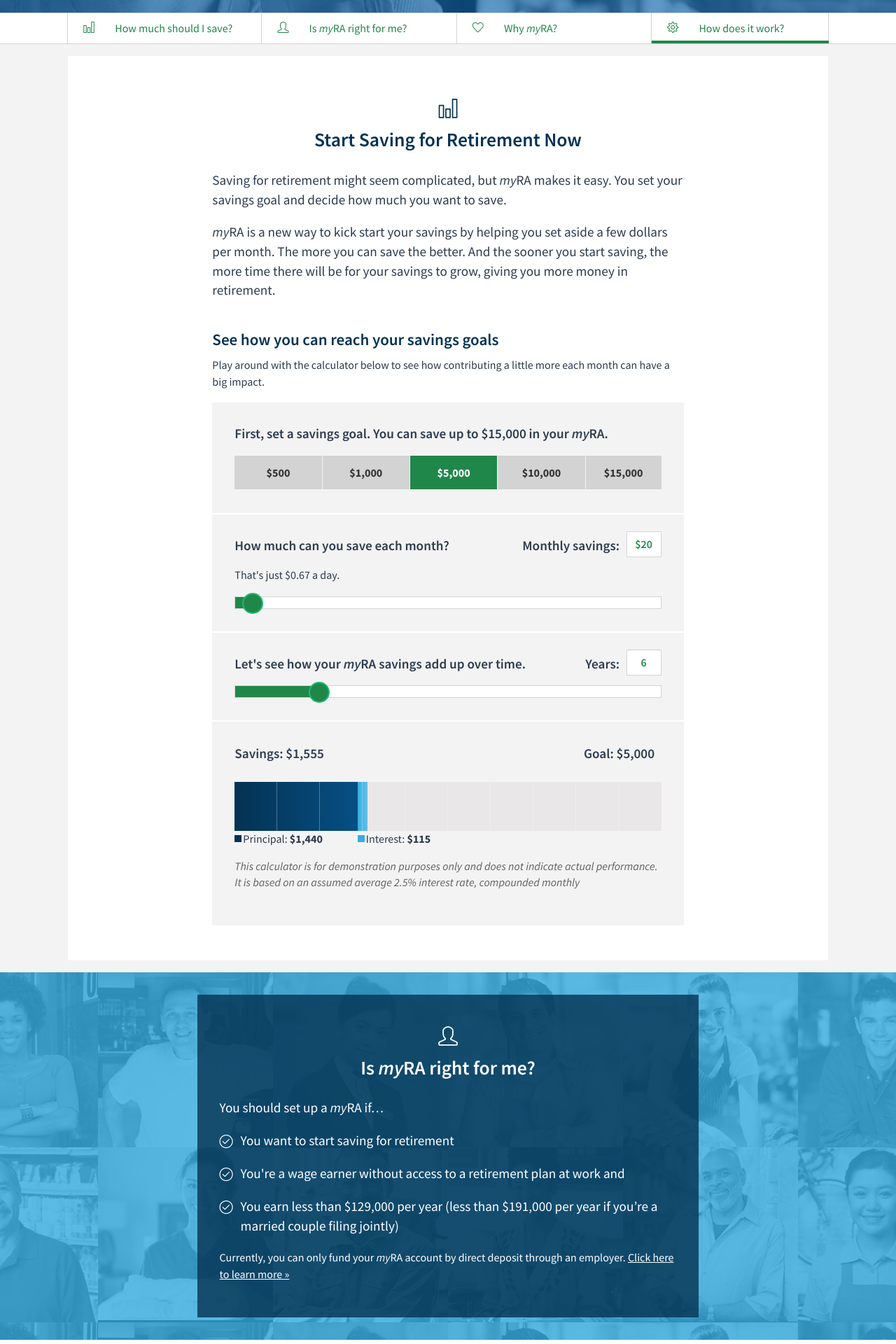
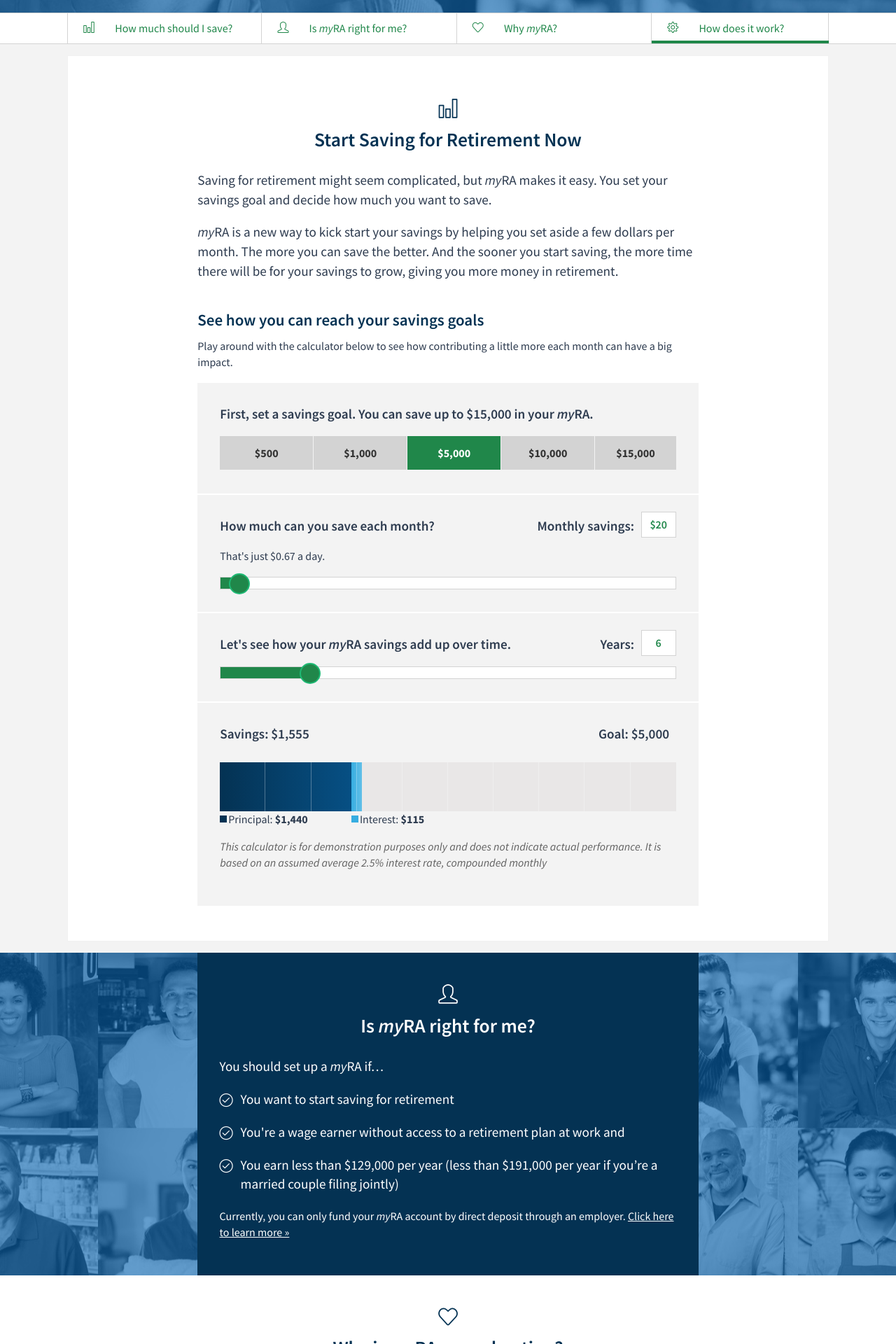
Before and after one commit to 18F/myra, a Jekyll site: the page built from individuals/index.html, in a window 1280 px wide. Shown: the part 641-2561 px from the top of the page at 70% size. Built offline with Jekyll 4.4.1, drawn with Linux system fonts in a browser that asks for light colours.

Commit message:
Who updates

```diff
--- a/static/_sass/_custom.scss
+++ b/static/_sass/_custom.scss
@@ -860,6 +860,10 @@
       background: #fff;
       border: 1px solid #f1f1f1;
       padding: 3em 2em;
+
+      @include media($large-up) {
+        padding: 3em 0;
+      }
     }
   }
 }
@@ -1323,7 +1327,7 @@
   overflow: hidden;
   background: url('../img/who-bg.jpg');
   background-position: 50% 0;
-
+  padding: 0;
   .images {
     @include span-columns(5);
     padding-top: em(30);
@@ -1335,7 +1339,7 @@
 
 .who-content {
   @include span-columns(12);
-  background: rgba($myra-blue1, .8);
+  background: rgba($myra-blue1, 1);
   padding: 2em;
   @include media($medium-up) {
     @include span-columns(10);
```
Also changed, not shown: static/img/who-bg.jpg.
